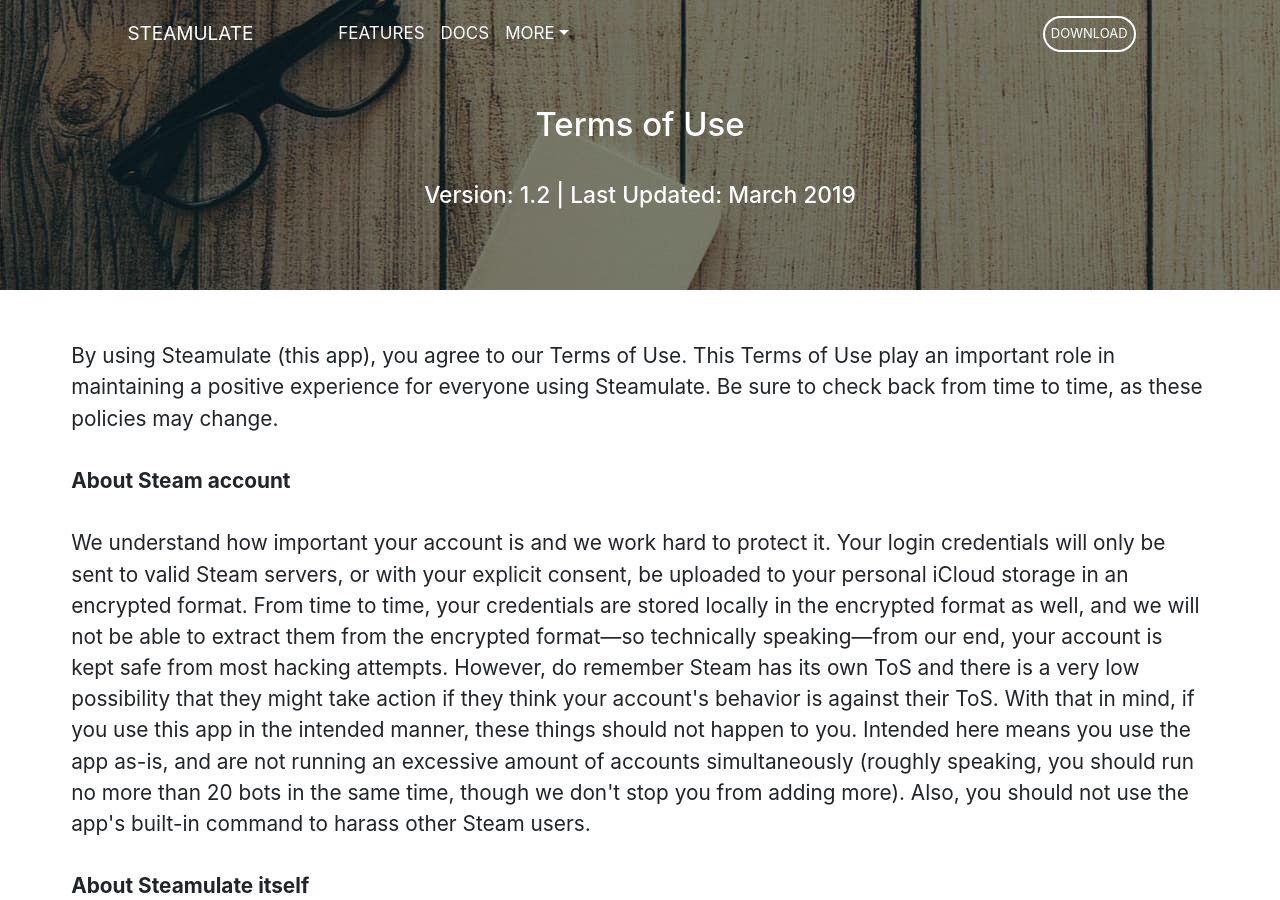
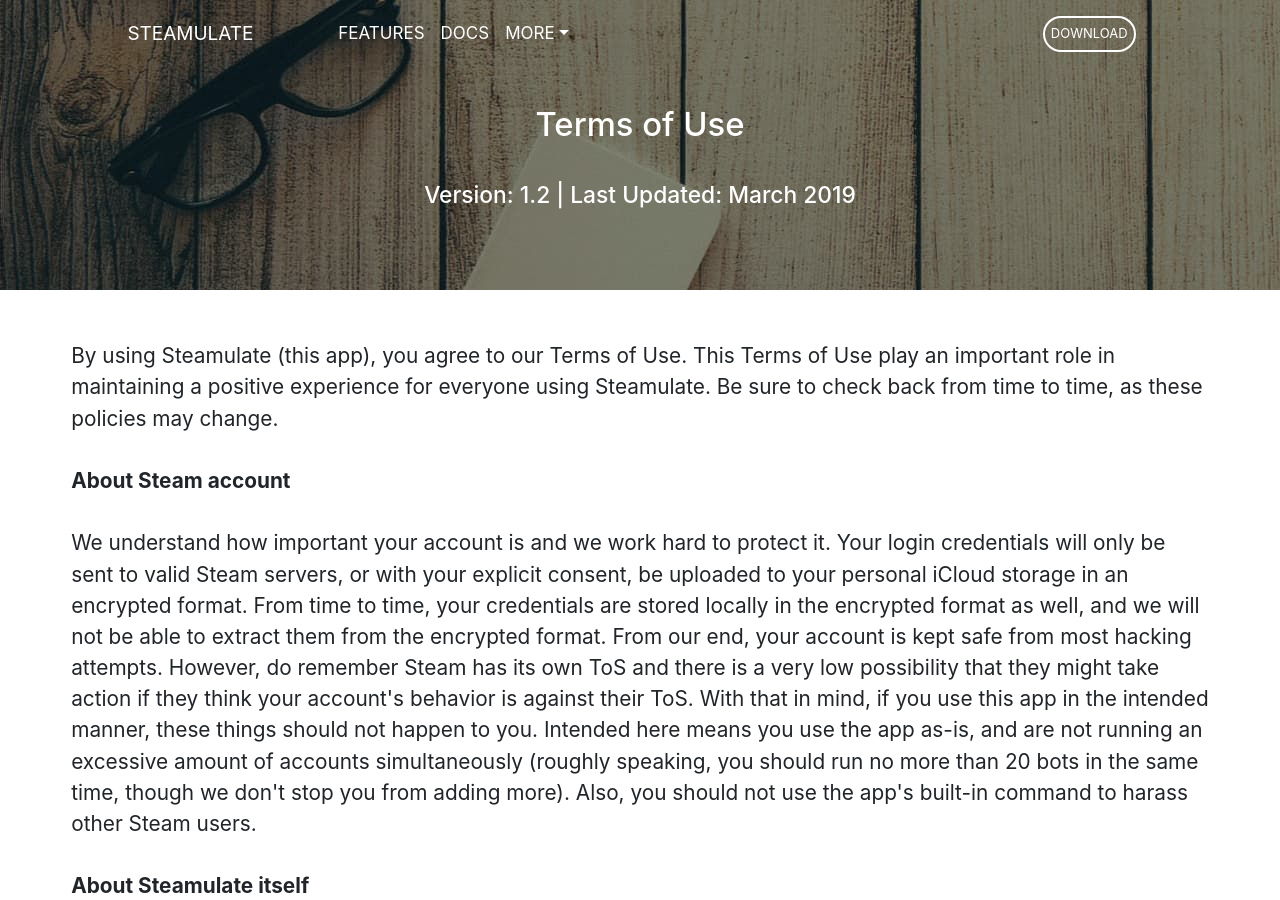
Before and after one commit to raymond-u/Steamulate-Website, a Jekyll site: the page built from terms.html, in a window 1280 px wide and 900 px high. Built offline with Jekyll 4.4.1, drawn with Linux system fonts in a browser that asks for light colours; nearby versions of some CDN libraries; comment, search, counter and statistics services are not loaded.

Commit message:
Update terms.html

```diff
--- a/terms.html
+++ b/terms.html
@@ -8,7 +8,7 @@
             <p class="paragraph-custom"><br>By using Steamulate (this app), you agree to our Terms of Use. This Terms of Use play an important role in maintaining a positive experience for everyone using Steamulate. Be sure to check back
                 from time to time, as these policies may change.<br><br><strong>About Steam account</strong><br><br>We understand how important your account is and we work hard to protect it. Your login credentials will only be sent to valid
                 Steam servers, or with your explicit consent, be uploaded to your personal iCloud storage in an encrypted format. From time to time, your credentials are stored locally in the encrypted format as well, and we will not be able to extract them from the encrypted
-                format—so technically speaking—from our end, your account is kept safe from most hacking attempts. However, do remember Steam has its own ToS and there is a very low possibility that they might take action if they think your account's behavior is against
+                format. From our end, your account is kept safe from most hacking attempts. However, do remember Steam has its own ToS and there is a very low possibility that they might take action if they think your account's behavior is against
                 their ToS. With that in mind, if you use this app in the intended manner, these things should not happen to you. Intended here means you use the app as-is, and are not running an excessive amount of accounts simultaneously (roughly
                 speaking, you should run no more than 20 bots in the same time, though we don't stop you from adding more). Also, you should not use the app's built-in command to harass other Steam users.<br><br><strong>About Steamulate itself</strong><br><br>When downloading Steamulate from App Store, you should know that the copy you receive is for your personal
                 use only and must not be shared with others. Specifically, as per App Store EULA, you should not have more than 10 accounts sharing the same copy. If we believe your use activity is in violation of our terms, your access to this app will be restricted.<br><br><strong>Disclaimer</strong><br><br>Upon login, this app will be likely to do these things automatically, according to your configuration:<br>&nbsp; &nbsp; 1. Card farming, which means the app will try to "play" games that have cards left on your account.<br>&nbsp; &nbsp; 2. Handle trade offers and chat messages that are newly arrived and notify you about this.<br>&nbsp; &nbsp; 3. Join our Steam group. (If you don't like it, you can turn it off in settings.)<br><br>In other cases, the app will only do what you told it to do loyally. Take "Auto Complete Discovery Queue" as an example, the app will only do so if you turn it on in the bot's configuration. So please make sure you understand what you are doing and what the consequences are before performing any operation. In no circumstances shall we be liable
```
